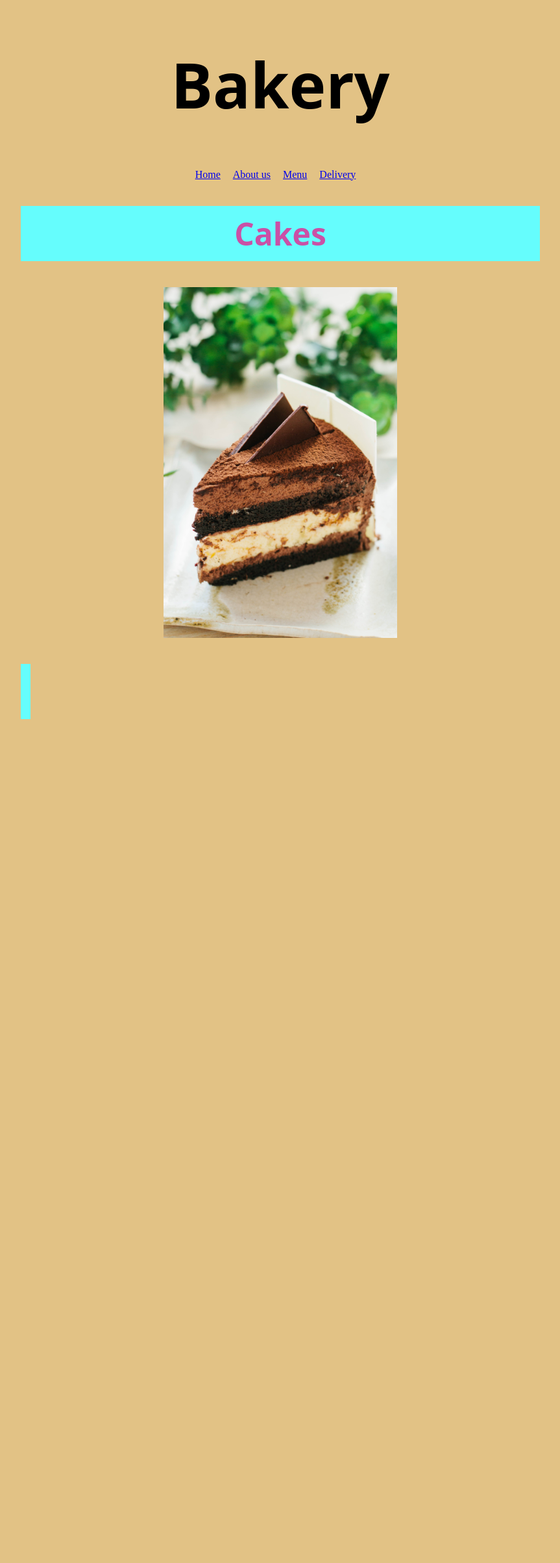
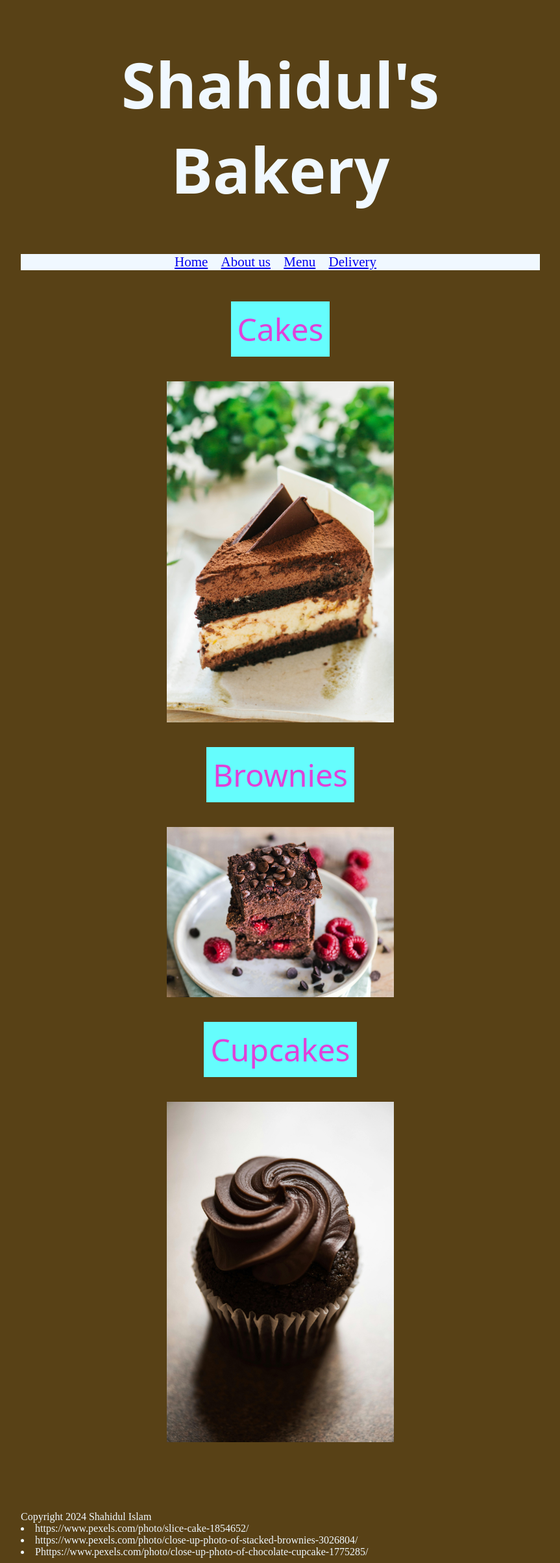
Before and after one commit to stein-bmcc/web-module-project-shahiduli379, a plain HTML site: page index.html in a window 1280 px wide. Shown: the whole page at 65% size, without its empty margins (208-1071 px from the left). Before the commit the page ends 2273 px from the top, so only its background shows below. Drawn offline with Linux system fonts and the light colour scheme; a web font is replaced by a local one.

Commit message:
Finished

```diff
--- a/index.html
+++ b/index.html
@@ -8,34 +8,35 @@
 </head>
 <body>
     <header>
-        <h1>Bakery</h1>
+        <h1>Shahidul's Bakery</h1>
         <nav>
-            <ul>
+            <ol>
                 <li><a href="index.html">Home</a></li>
                 <li><a href="about.html">About us</a></li>
                 <li><a href="menu.html">Menu</a></li>
                 <li><a href="delivery.html">Delivery</a></li>
-            </ul>
+            </ol>
         </nav>
     </header>
 
     <main>
-        <h2><a href="menu.html"></a>Cakes</h2>
+        <ul>
+            <a href="menu.html" style="text-decoration: none;">Cakes</a>
         <figure><img src="images/pexels-elli-559179-1854652.jpg" class="" alt=""></figure>
 
-        <h2>Brownies</h2>
+            <a href="menu.html" style="text-decoration: none;">Brownies</a>
         <figure><img src="images/pexels-ella-olsson-572949-3026804.jpg" alt=""></figure>
 
-        <h2>Cupcakes</h2>
+            <a href="menu.html" style="text-decoration: none;">Cupcakes</a>
         <figure><img src="images/pexels-nord6-1775285.jpg" alt=""></figure>
-
+        </ul>
     </main>
 
     <footer>
         Copyright 2024 Shahidul Islam
-        <p>Photo by Elli: https://www.pexels.com/photo/slice-cake-1854652/</p>
-        <p>Photo by Ella Olsson: https://www.pexels.com/photo/close-up-photo-of-stacked-brownies-3026804/</p>
-        <p>Photo by Tina Nord: https://www.pexels.com/photo/close-up-photo-of-chocolate-cupcake-1775285/</p>
+        <li>https://www.pexels.com/photo/slice-cake-1854652/</li>
+        <li>https://www.pexels.com/photo/close-up-photo-of-stacked-brownies-3026804/</li>
+        <li>Phttps://www.pexels.com/photo/close-up-photo-of-chocolate-cupcake-1775285/</li>
     </footer>
 </body>
 </html>
--- a/style.css
+++ b/style.css
@@ -5,7 +5,7 @@ html{
 }
 
 body{
-    background-color: rgb(226, 194, 133);
+    background-color: rgb(88, 65, 22);
     max-width: 100ch;
     margin-left: auto;
     margin-right: auto;
@@ -15,18 +15,56 @@ h1{
     font-size: 6rem;
     text-align: center;
     font-family: "Mystery Quest", system-ui;
+    color: aliceblue;
 }
-
 
 h2{
     font-size: 3rem;
-    color: rgb(202, 80, 166);
+    color: rgb(224, 65, 216);
     text-align: center;
     background-color: rgb(101, 253, 253);
     padding: 10px;
     width: auto;
     font-family: "Mystery Quest", system-ui;
+}
 
+ul{
+    font-size: 3rem;
+    text-align: center;
+    background-color: rgb();
+    padding: 10px;
+    width: auto;
+    font-family: "Mystery Quest", system-ui;
+}
+
+ul a{
+    text-align: center;
+    color: rgb(224, 65, 216);
+    background-color: rgb(101, 253, 253);
+    padding: 10px;
+}
+
+p{
+    font-size: 2rem;
+    color: aliceblue;
+    font-family: "Sour Gummy", sans-serif;
+    font-optical-sizing: auto;
+    font-weight: <weight>;
+    font-style: normal;
+    font-variation-settings:
+    "wdth" 100;
+}
+
+ol{
+    color: aliceblue;
+    text-align: center;
+    list-style: square;
+    list-style-position: inside;
+    font-size: 21px;
+}
+
+footer{
+    color: aliceblue;
 }
 
 img, video{
@@ -37,14 +75,21 @@ img, video{
     margin-right: auto;
 }
 
-nav ul {
+nav ol {
     list-style: none;
     padding: 0;
     margin: 0;
     text-align: center;
+    background-color: aliceblue;
+    padding: auto;
+    width: auto;
 }
 
 nav li{
   display: inline-block;
   margin-right: 15px;
 }
+
+img{
+
+}
```
Also changed, not shown: about.html (+7 -5 lines), delivery.html (+8 -4 lines), example.html (deleted, +0 -46 lines), menu.html (+13 -4 lines).
